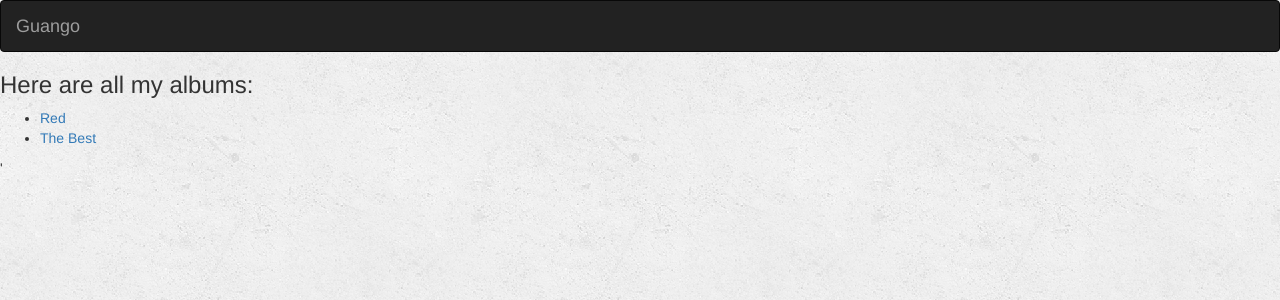
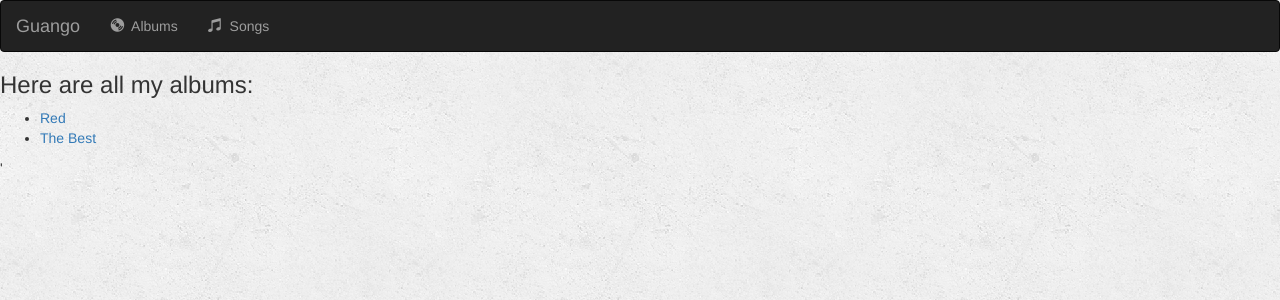
Before and after one commit to hugo-valle/django-essentials, a Django app: page /music/ in a window 1280 px wide. Shown: the top 300 px of the page. Run offline with Django 3.2, Linux system fonts and the light colour scheme; data comes from the database, SQL or seed files in the repository; some libraries are stand-ins or nearby versions.

Commit message:
Add album and song buttons to navigation menu

```diff
--- a/templates/music/index.html
+++ b/templates/music/index.html
@@ -9,10 +9,33 @@
 
 <nav class="navbar navbar-inverse">
     <div class="container-fluid">
-        <!-- Logo -->
+        <!-- Header -->
         <div class="nav-header">
+            <!-- button for small devices  3 bar -->
+            <button type="button" class="navbar-toggle" data-toggle="collapse" data-target="#topNavBar">
+                <span class="icon-bar"></span>
+                <span class="icon-bar"></span>
+                <span class="icon-bar"></span>
+            </button>
             <a class="navbar-brand" href="{% url 'music:index' %}">Guango</a>
         </div>
+
+        <!-- Items -->
+        <div class="collapse navbar-collapse">
+            <ul class="nav navbar-nav">
+                <li class="" >
+                    <a href="{% url 'music:index' %}">
+                        <span class="glyphicon glyphicon-cd" aria-hidden="true"></span>&nbsp; Albums
+                    </a>
+                </li>
+                <li class="" >
+                    <a href="#">
+                        <span class="glyphicon glyphicon-music" aria-hidden="true"></span>&nbsp; Songs
+                    </a>
+                </li>
+            </ul>
+        </div>
+
     </div>
 </nav>
 
```
